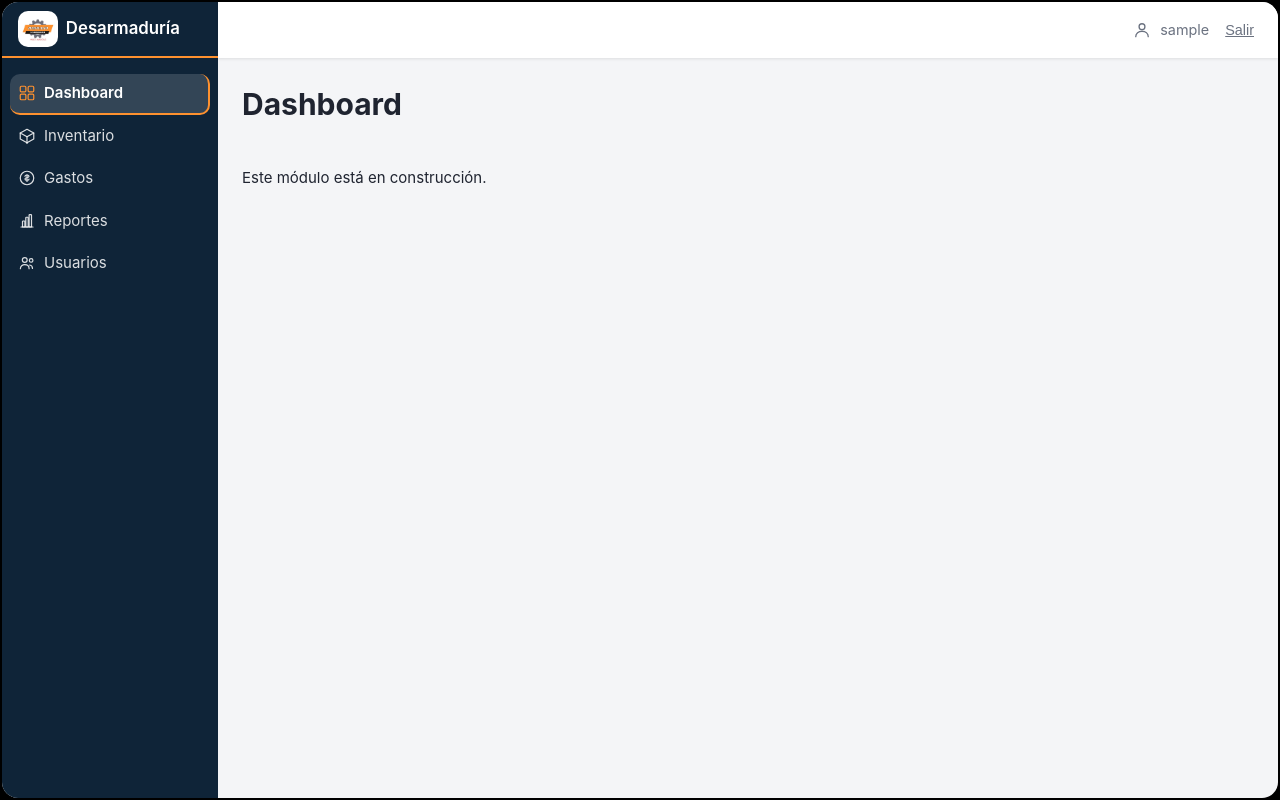
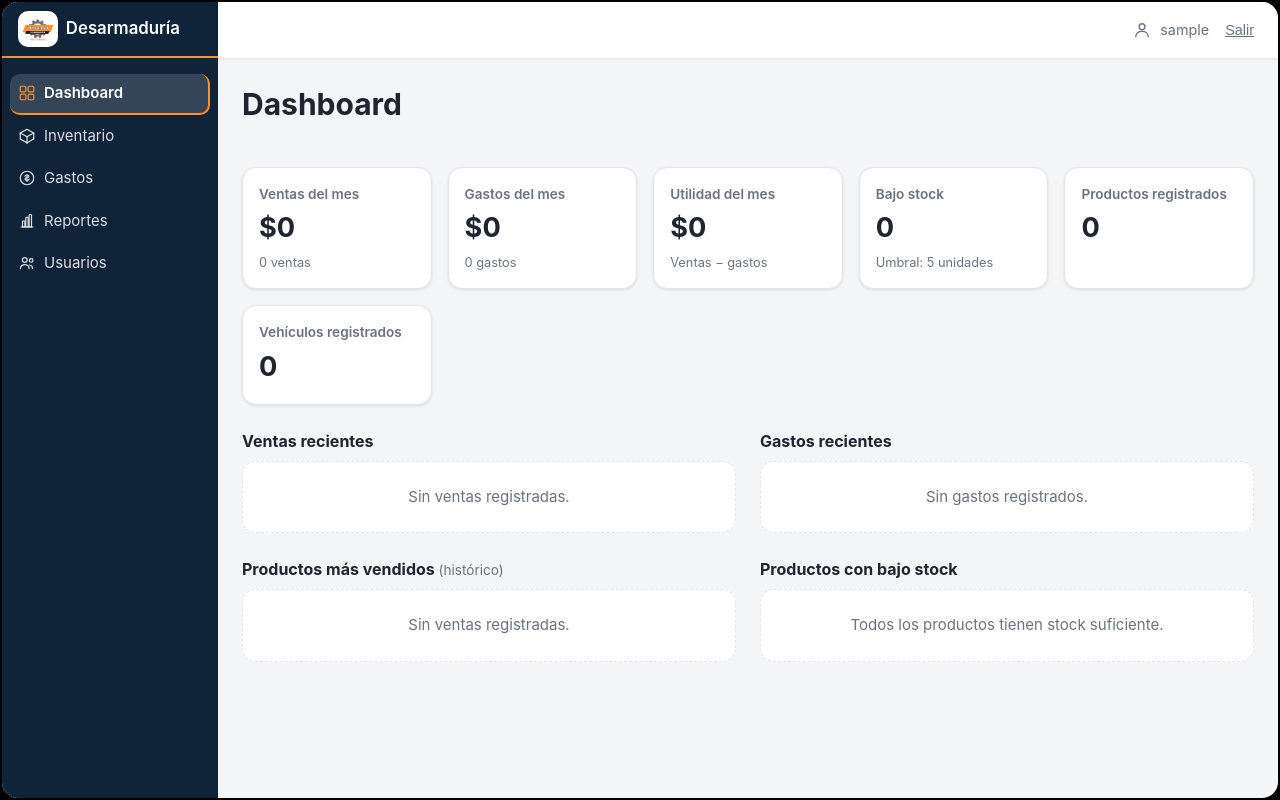
Before and after one commit to Rmoya100/Desarmaduria, a Django app: page / in a window 1280 px wide. Run offline with Django 5.2, Linux system fonts and the light colour scheme; the visitor is signed in with stand-in values (Sample User, id 1); data comes from the database, SQL or seed files in the repository; data that the repository does not hold is empty.

Commit message:
Agregar dashboard con KPIs de ventas, gastos, stock y productos mas vendidos
Ventas/gastos/utilidad del mes, contadores de productos y vehiculos, stock
bajo por producto (entradas - ventas), top de productos vendidos historico,
y ultimas ventas/gastos. Ademas se corrige el separador de miles a "." para
el locale es-CL (Django trae espacio irrompible por defecto).

Co-Authored-By: Claude Sonnet 5 <noreply@anthropic.com>

```diff
--- /dev/null
+++ b/inventario/templates/inventario/dashboard.html
@@ -0,0 +1,150 @@
+{% extends "base.html" %}
+
+{% block title %}Dashboard · Desarmaduría{% endblock %}
+
+{% block content %}
+<div class="page-header">
+    <h1>Dashboard</h1>
+</div>
+
+<div class="stat-grid">
+    <div class="stat-card">
+        <span class="stat-card__label">Ventas del mes</span>
+        <span class="stat-card__value">${{ total_ventas_mes|floatformat:0 }}</span>
+        <span class="stat-card__meta">{{ cantidad_ventas_mes }} venta{{ cantidad_ventas_mes|pluralize }}</span>
+    </div>
+    <div class="stat-card">
+        <span class="stat-card__label">Gastos del mes</span>
+        <span class="stat-card__value">${{ total_gastos_mes|floatformat:0 }}</span>
+        <span class="stat-card__meta">{{ cantidad_gastos_mes }} gasto{{ cantidad_gastos_mes|pluralize }}</span>
+    </div>
+    <div class="stat-card{% if utilidad_mes < 0 %} stat-card--negativo{% endif %}">
+        <span class="stat-card__label">Utilidad del mes</span>
+        <span class="stat-card__value">${{ utilidad_mes|floatformat:0 }}</span>
+        <span class="stat-card__meta">Ventas − gastos</span>
+    </div>
+    <div class="stat-card">
+        <span class="stat-card__label">Bajo stock</span>
+        <span class="stat-card__value">{{ productos_bajo_stock|length }}</span>
+        <span class="stat-card__meta">Umbral: {{ umbral_bajo_stock }} unidades</span>
+    </div>
+    <div class="stat-card">
+        <span class="stat-card__label">Productos registrados</span>
+        <span class="stat-card__value">{{ total_productos }}</span>
+    </div>
+    <div class="stat-card">
+        <span class="stat-card__label">Vehículos registrados</span>
+        <span class="stat-card__value">{{ total_vehiculos }}</span>
+    </div>
+</div>
+
+<div class="dashboard-grid">
+    <section class="panel">
+        <h2>Ventas recientes</h2>
+        {% if ventas_recientes %}
+        <table>
+            <thead>
+                <tr>
+                    <th>Fecha</th>
+                    <th>Documento</th>
+                    <th>Forma de pago</th>
+                    <th>Registrado por</th>
+                </tr>
+            </thead>
+            <tbody>
+                {% for v in ventas_recientes %}
+                <tr>
+                    <td>{{ v.fecha_venta }}</td>
+                    <td>{{ v.tipo_documento }}</td>
+                    <td>{{ v.forma_pago }}</td>
+                    <td>{{ v.usuario }}</td>
+                </tr>
+                {% endfor %}
+            </tbody>
+        </table>
+        {% else %}
+        <div class="empty-state">Sin ventas registradas.</div>
+        {% endif %}
+    </section>
+
+    <section class="panel">
+        <h2>Gastos recientes</h2>
+        {% if gastos_recientes %}
+        <table>
+            <thead>
+                <tr>
+                    <th>Fecha</th>
+                    <th>Concepto</th>
+                    <th>Monto</th>
+                    <th>Registrado por</th>
+                </tr>
+            </thead>
+            <tbody>
+                {% for g in gastos_recientes %}
+                <tr>
+                    <td>{{ g.fecha }}</td>
+                    <td>{{ g.concepto }}</td>
+                    <td>${{ g.monto|floatformat:0 }}</td>
+                    <td>{{ g.usuario }}</td>
+                </tr>
+                {% endfor %}
+            </tbody>
+        </table>
+        {% else %}
+        <div class="empty-state">Sin gastos registrados.</div>
+        {% endif %}
+    </section>
+
+    <section class="panel">
+        <h2>Productos más vendidos <span class="panel__subtitulo">(histórico)</span></h2>
+        {% if top_productos %}
+        <table>
+            <thead>
+                <tr>
+                    <th>Producto</th>
+                    <th>Cantidad vendida</th>
+                </tr>
+            </thead>
+            <tbody>
+                {% for item in top_productos %}
+                <tr>
+                    <td>{{ item.producto__nombre }}</td>
+                    <td>{{ item.cantidad_total }}</td>
+                </tr>
+                {% endfor %}
+            </tbody>
+        </table>
+        {% else %}
+        <div class="empty-state">Sin ventas registradas.</div>
+        {% endif %}
+    </section>
+
+    <section class="panel">
+        <h2>Productos con bajo stock</h2>
+        {% if productos_bajo_stock %}
+        <table>
+            <thead>
+                <tr>
+                    <th>Producto</th>
+                    <th>Stock</th>
+                </tr>
+            </thead>
+            <tbody>
+                {% for item in productos_bajo_stock %}
+                <tr>
+                    <td>{{ item.producto.nombre }}</td>
+                    <td>
+                        <span class="badge {% if item.stock <= 0 %}badge-danger{% else %}badge-warning{% endif %}">
+                            {{ item.stock }}
+                        </span>
+                    </td>
+                </tr>
+                {% endfor %}
+            </tbody>
+        </table>
+        {% else %}
+        <div class="empty-state">Todos los productos tienen stock suficiente.</div>
+        {% endif %}
+    </section>
+</div>
+{% endblock %}
--- a/inventario/urls.py
+++ b/inventario/urls.py
@@ -6,6 +6,7 @@ from inventario.views import (
     catalogo_eliminar,
     catalogo_form,
     catalogo_lista,
+    dashboard,
     en_construccion,
     rol_crear,
     rol_editar,
@@ -16,7 +17,7 @@ from inventario.views import (
 )
 
 urlpatterns = [
-    path('', en_construccion, {'titulo': 'Dashboard'}, name='dashboard'),
+    path('', dashboard, name='dashboard'),
     path('inventario/', en_construccion, {'titulo': 'Inventario'}, name='inventario'),
     path('gastos/', en_construccion, {'titulo': 'Gastos'}, name='gastos'),
     path('reportes/', en_construccion, {'titulo': 'Reportes'}, name='reportes'),
--- a/inventario/views.py
+++ b/inventario/views.py
@@ -1,18 +1,106 @@
+from decimal import Decimal
+
 from django.contrib import messages
 from django.contrib.auth.decorators import login_required
 from django.core.exceptions import PermissionDenied
-from django.db.models import ProtectedError
+from django.db.models import DecimalField, ExpressionWrapper, F, ProtectedError, Sum
 from django.shortcuts import get_object_or_404, redirect, render
 from django.urls import reverse
+from django.utils import timezone
 
 from .forms import FormaPagoForm, RolForm, TipoDocumentoForm, UsuarioForm
-from .models import FormaPago, Rol, TipoDocumento, Usuario
+from .models import (
+    DetalleEntrada,
+    DetalleVenta,
+    FormaPago,
+    Gasto,
+    Producto,
+    Rol,
+    TipoDocumento,
+    Usuario,
+    Vehiculo,
+    Venta,
+)
 from .permisos import permiso_requerido, tiene_permiso
+
+# Bajo este umbral (entradas - ventas) un producto se marca "bajo stock" en el
+# dashboard. No existe un campo de stock minimo en el schema original, asi
+# que es un valor fijo, ajustable aqui si el negocio define uno propio.
+UMBRAL_BAJO_STOCK = 5
 
 
 @login_required
 def en_construccion(request, titulo):
     return render(request, "inventario/en_construccion.html", {"titulo": titulo})
+
+
+@login_required
+def dashboard(request):
+    hoy = timezone.localdate()
+    inicio_mes = hoy.replace(day=1)
+
+    ventas_mes = Venta.objects.filter(fecha_venta__gte=inicio_mes, fecha_venta__lte=hoy)
+    gastos_mes = Gasto.objects.filter(fecha__gte=inicio_mes, fecha__lte=hoy)
+
+    total_ventas_mes = DetalleVenta.objects.filter(venta__in=ventas_mes).aggregate(
+        total=Sum(
+            ExpressionWrapper(
+                F("cantidad") * F("precio"),
+                output_field=DecimalField(max_digits=12, decimal_places=2),
+            )
+        )
+    )["total"] or Decimal("0")
+    total_gastos_mes = gastos_mes.aggregate(total=Sum("monto"))["total"] or Decimal("0")
+
+    # Sumas por separado (no un .annotate() combinado): sumar dos relaciones
+    # inversas distintas (entradas y ventas) en la misma anotacion duplica
+    # filas por el cruce de joins y da totales inflados.
+    entradas_por_producto = dict(
+        DetalleEntrada.objects.values("producto_id")
+        .annotate(total=Sum("cantidad"))
+        .values_list("producto_id", "total")
+    )
+    ventas_por_producto = dict(
+        DetalleVenta.objects.values("producto_id")
+        .annotate(total=Sum("cantidad"))
+        .values_list("producto_id", "total")
+    )
+    productos_bajo_stock = sorted(
+        (
+            {"producto": producto, "stock": entradas_por_producto.get(producto.pk, 0) - ventas_por_producto.get(producto.pk, 0)}
+            for producto in Producto.objects.select_related("categoria")
+        ),
+        key=lambda item: item["stock"],
+    )
+    productos_bajo_stock = [
+        item for item in productos_bajo_stock if item["stock"] <= UMBRAL_BAJO_STOCK
+    ][:8]
+
+    top_productos = (
+        DetalleVenta.objects.values("producto__nombre")
+        .annotate(cantidad_total=Sum("cantidad"))
+        .order_by("-cantidad_total")[:5]
+    )
+
+    contexto = {
+        "total_ventas_mes": total_ventas_mes,
+        "cantidad_ventas_mes": ventas_mes.count(),
+        "total_gastos_mes": total_gastos_mes,
+        "cantidad_gastos_mes": gastos_mes.count(),
+        "utilidad_mes": total_ventas_mes - total_gastos_mes,
+        "total_productos": Producto.objects.count(),
+        "total_vehiculos": Vehiculo.objects.count(),
+        "umbral_bajo_stock": UMBRAL_BAJO_STOCK,
+        "productos_bajo_stock": productos_bajo_stock,
+        "top_productos": top_productos,
+        "ventas_recientes": Venta.objects.select_related(
+            "tipo_documento", "forma_pago", "usuario"
+        ).order_by("-fecha_venta", "-id_venta")[:5],
+        "gastos_recientes": Gasto.objects.select_related("concepto", "usuario").order_by(
+            "-fecha", "-id_gasto"
+        )[:5],
+    }
+    return render(request, "inventario/dashboard.html", contexto)
 
 
 # ---------------------------------------------------------------------------
--- a/static/css/base.css
+++ b/static/css/base.css
@@ -637,3 +637,64 @@ tbody tr:hover {
     width: 100%;
     justify-content: center;
 }
+
+/* ---------------------------------------------------------------------
+   7. Dashboard: tarjetas KPI y paneles de tablas
+--------------------------------------------------------------------- */
+.stat-grid {
+    display: grid;
+    grid-template-columns: repeat(auto-fit, minmax(180px, 1fr));
+    gap: var(--spacing-3);
+    margin-bottom: var(--spacing-4);
+}
+
+.stat-card {
+    background: var(--color-surface);
+    border: 1px solid var(--color-border);
+    border-radius: var(--radius-lg);
+    box-shadow: var(--shadow-sm);
+    padding: var(--spacing-3);
+    display: flex;
+    flex-direction: column;
+    gap: 4px;
+}
+
+.stat-card__label {
+    font-size: 0.85rem;
+    color: var(--color-text-muted);
+    font-weight: 600;
+}
+
+.stat-card__value {
+    font-size: 1.7rem;
+    font-weight: 700;
+}
+
+.stat-card__meta {
+    font-size: 0.8rem;
+    color: var(--color-text-muted);
+}
+
+.stat-card--negativo .stat-card__value {
+    color: var(--color-danger);
+}
+
+.dashboard-grid {
+    display: grid;
+    grid-template-columns: repeat(auto-fit, minmax(340px, 1fr));
+    gap: var(--spacing-4);
+}
+
+.panel h2 {
+    font-size: 1rem;
+    margin-bottom: var(--spacing-2);
+}
+
+.panel__subtitulo {
+    font-weight: 400;
+    color: var(--color-text-muted);
+    font-size: 0.85rem;
+}
+
+.badge-danger  { background: var(--color-danger-bg);  color: var(--color-danger); }
+.badge-warning { background: var(--color-warning-bg); color: var(--color-warning); }
```
Also changed, not shown: desarmaduria/formats/es_CL/formats.py (added, +9 -0 lines), desarmaduria/settings.py (+8 -0 lines), desarmaduria/formats/__init__.py (added), desarmaduria/formats/es_CL/__init__.py (added).
